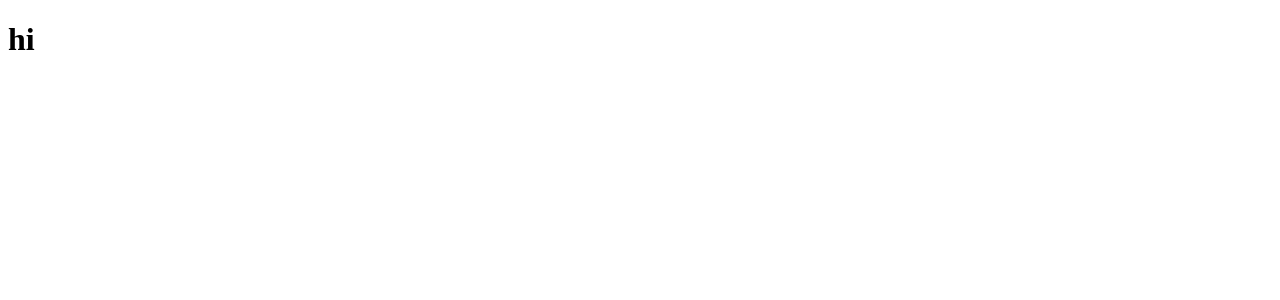
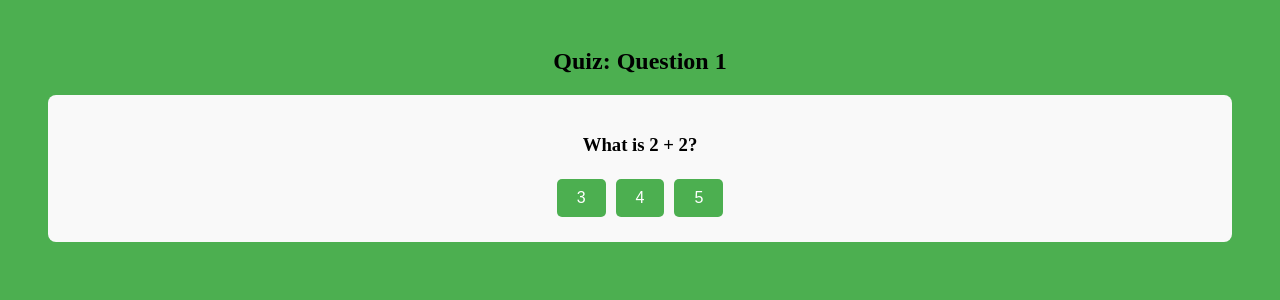
Before and after one commit to hananeltassa/Quiz-App, a React (Create React App) app: page /quizzes in a window 1280 px wide. Shown: the top 300 px of the page. Built offline with nearby package versions, Linux system fonts and the light colour scheme.

Commit message:
Added Quizzes page

```diff
--- a/package.json
+++ b/package.json
@@ -3,6 +3,7 @@
   "version": "0.1.0",
   "private": true,
   "dependencies": {
+    "@mui/base": "^5.0.0-beta.64",
     "@reduxjs/toolkit": "^2.4.0",
     "@testing-library/jest-dom": "^5.17.0",
     "@testing-library/react": "^13.4.0",
--- /dev/null
+++ b/src/components/CardQuiz.jsx
@@ -0,0 +1,50 @@
+import React, { useState } from "react";
+import CustomInput from "./CustomInput";
+
+const CardQuiz = ({ question, options, onAnswer, questionIndex, isInput }) => {
+  const [inputValue, setInputValue] = useState("");
+
+  const handleInputSubmit = () => {
+    if (inputValue.trim()) {
+      onAnswer(inputValue, questionIndex);
+      setInputValue("");
+    }
+  };
+
+  return (
+    <div className="quiz-card">
+      <h3>{question}</h3>
+      <div className="quiz-options">
+        {isInput ? (
+          <div className="input-container">
+            <CustomInput
+              aria-label={`Question ${questionIndex + 1}`}
+              placeholder="Type your answer..."
+              value={inputValue}
+              onChange={(e) => setInputValue(e.target.value)}
+            />
+            <button
+              className="submit-button"
+              onClick={handleInputSubmit}
+              disabled={!inputValue.trim()}
+            >
+              Submit
+            </button>
+          </div>
+        ) : (
+          options.map((option, index) => (
+            <button
+              key={index}
+              className="option-button"
+              onClick={() => onAnswer(option, questionIndex)}
+            >
+              {option}
+            </button>
+          ))
+        )}
+      </div>
+    </div>
+  );
+};
+
+export default CardQuiz;
--- /dev/null
+++ b/src/components/CustomInput.js
@@ -0,0 +1,77 @@
+import * as React from 'react';
+import { useInput } from '@mui/base/useInput';
+import { styled } from '@mui/system';
+import { unstable_useForkRef as useForkRef } from '@mui/utils';
+
+const CustomInput = React.forwardRef(function CustomInput(props, ref) {
+  const { getRootProps, getInputProps } = useInput(props);
+
+  const inputProps = getInputProps();
+
+  // Make sure that both the forwarded ref and the ref returned from the getInputProps are applied on the input element
+  inputProps.ref = useForkRef(inputProps.ref, ref);
+
+  return (
+    <div {...getRootProps()}>
+      <StyledInputElement {...props} {...inputProps} />
+    </div>
+  );
+});
+
+export default function UseInput() {
+  return <CustomInput aria-label="Demo input" placeholder="Type something…" />;
+}
+
+const blue = {
+  100: '#DAECFF',
+  200: '#80BFFF',
+  400: '#3399FF',
+  500: '#007FFF',
+  600: '#0072E5',
+  700: '#0059B2',
+};
+
+const grey = {
+  50: '#F3F6F9',
+  100: '#E5EAF2',
+  200: '#DAE2ED',
+  300: '#C7D0DD',
+  400: '#B0B8C4',
+  500: '#9DA8B7',
+  600: '#6B7A90',
+  700: '#434D5B',
+  800: '#303740',
+  900: '#1C2025',
+};
+
+const StyledInputElement = styled('input')(
+  ({ theme }) => `
+  width: 320px;
+  font-family: 'IBM Plex Sans', sans-serif;
+  font-size: 0.875rem;
+  font-weight: 400;
+  line-height: 1.5;
+  padding: 8px 12px;
+  border-radius: 8px;
+  color: ${theme.palette.mode === 'dark' ? grey[300] : grey[900]};
+  background: ${theme.palette.mode === 'dark' ? grey[900] : '#fff'};
+  border: 1px solid ${theme.palette.mode === 'dark' ? grey[700] : grey[200]};
+  box-shadow: 0 2px 4px ${
+    theme.palette.mode === 'dark' ? 'rgba(0,0,0, 0.5)' : 'rgba(0,0,0, 0.05)'
+  };
+
+  &:hover {
+    border-color: ${blue[400]};
+  }
+
+  &:focus {
+    border-color: ${blue[400]};
+    box-shadow: 0 0 0 3px ${theme.palette.mode === 'dark' ? blue[600] : blue[200]};
+  }
+
+  /* firefox */
+  &:focus-visible {
+    outline: 0;
+  }
+`,
+);
--- /dev/null
+++ b/src/data/quizzesData.js
@@ -0,0 +1,64 @@
+const quizzesData = [
+    {
+      id: 1,
+      question: "What is 2 + 2?",
+      options: ["3", "4", "5"],
+      correctAnswer: "4",
+    },
+    {
+      id: 2,
+      question: "What is the capital of France?",
+      options: ["Berlin", "Madrid", "Paris"],
+      correctAnswer: "Paris",
+    },
+    {
+      id: 3,
+      question: "What is the largest planet in our solar system?",
+      options: ["Earth", "Jupiter", "Saturn"],
+      correctAnswer: "Jupiter",
+    },
+    {
+      id: 4,
+      question: "Who wrote 'Romeo and Juliet'?",
+      options: ["William Shakespeare", "Jane Austen", "Charles Dickens"],
+      correctAnswer: "William Shakespeare",
+    },
+    {
+      id: 5,
+      question: "Which is the smallest continent?",
+      options: ["Asia", "Africa", "Australia"],
+      correctAnswer: "Australia",
+    },
+    {
+      id: 6,
+      question: "What is the square root of 64?",
+      options: ["6", "8", "10"],
+      correctAnswer: "8",
+    },
+    {
+      id: 7,
+      question: "Which element has the chemical symbol 'O'?",
+      options: ["Oxygen", "Osmium", "Ozone"],
+      correctAnswer: "Oxygen",
+    },
+    {
+      id: 8,
+      question: "What is the largest ocean on Earth?",
+      options: ["Atlantic Ocean", "Indian Ocean", "Pacific Ocean"],
+      correctAnswer: "Pacific Ocean",
+    },
+    {
+      id: 9,
+      question: "Which planet is known as the Red Planet?",
+      options: ["Mars", "Venus", "Mercury"],
+      correctAnswer: "Mars",
+    },
+    {
+      id: 10,
+      question: "Who painted the Mona Lisa?",
+      options: ["Vincent van Gogh", "Pablo Picasso", "Leonardo da Vinci"],
+      correctAnswer: "Leonardo da Vinci",
+    },
+];
+
+export default quizzesData;
--- a/src/pages/Quizzes/Quizzes.css
+++ b/src/pages/Quizzes/Quizzes.css
@@ -0,0 +1,33 @@
+body{
+    background-color: #4caf50;
+}
+.quiz-container {
+    text-align: center;
+    padding: 20px;
+  }
+
+.quiz-card {
+    background-color: #f9f9f9;
+    border-radius: 8px;
+    padding: 20px;
+    margin: 20px;
+}
+
+.quiz-options {
+    margin-top: 10px;
+}
+
+.option-button {
+    padding: 10px 20px;
+    margin: 5px;
+    font-size: 16px;
+    background-color: #4caf50;
+    color: white;
+    border: none;
+    cursor: pointer;
+    border-radius: 5px;
+}
+
+.option-button:hover {
+    background-color: #45a049;
+}
--- a/src/pages/Quizzes/index.jsx
+++ b/src/pages/Quizzes/index.jsx
@@ -1,12 +1,38 @@
 import React, { useState } from "react";
-import { useNavigate } from "react-router-dom";
+import CardQuiz from "../../components/CardQuiz";
+import quizzesData from "../../data/quizzesData";
 import "./Quizzes.css";
 
+
 const Quizzes = () => {
+  const [userAnswers, setUserAnswers] = useState([]);
+  const [currentQuestionIndex, setCurrentQuestionIndex] = useState(0);
 
-    return(
-        <h1>hi</h1>
-    );
+  const handleAnswer = (answer, questionIndex) => {
+    setUserAnswers((prev) => {
+      const updatedAnswers = [...prev];
+      updatedAnswers[questionIndex] = answer;
+      return updatedAnswers;
+    });
+
+    if (currentQuestionIndex < quizzesData.length - 1) {
+      setCurrentQuestionIndex(currentQuestionIndex + 1);
+    }
+  };
+
+  const currentQuestion = quizzesData[currentQuestionIndex];
+
+  return (
+    <div className="quiz-container">
+      <h2>Quiz: Question {currentQuestionIndex + 1}</h2>
+      <CardQuiz
+        question={currentQuestion.question}
+        options={currentQuestion.options}
+        onAnswer={handleAnswer}
+        questionIndex={currentQuestionIndex}
+      />
+    </div>
+  );
 };
 
 export default Quizzes;
```
Also changed, not shown: 1 other file (tests, documents, lock files or other folders).
